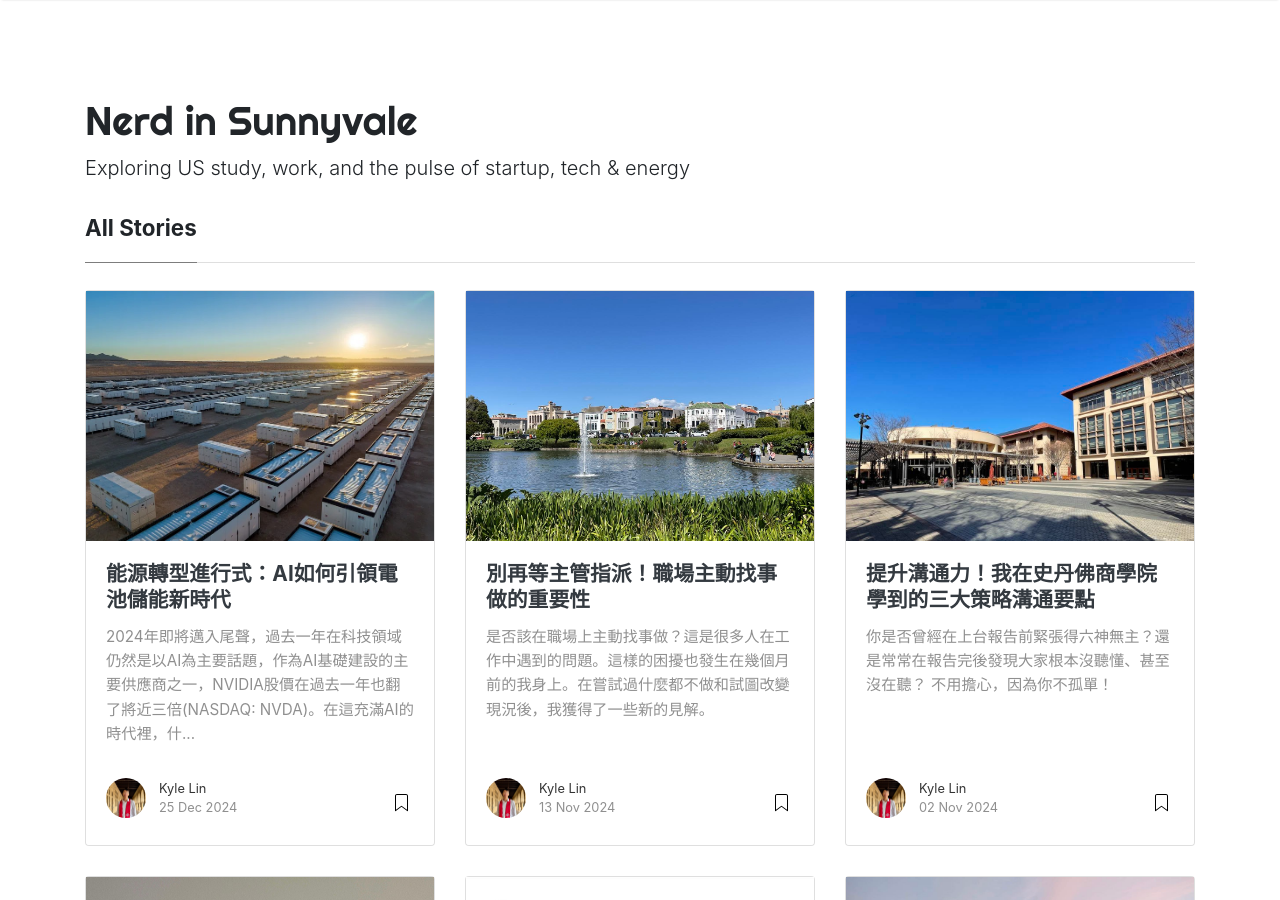
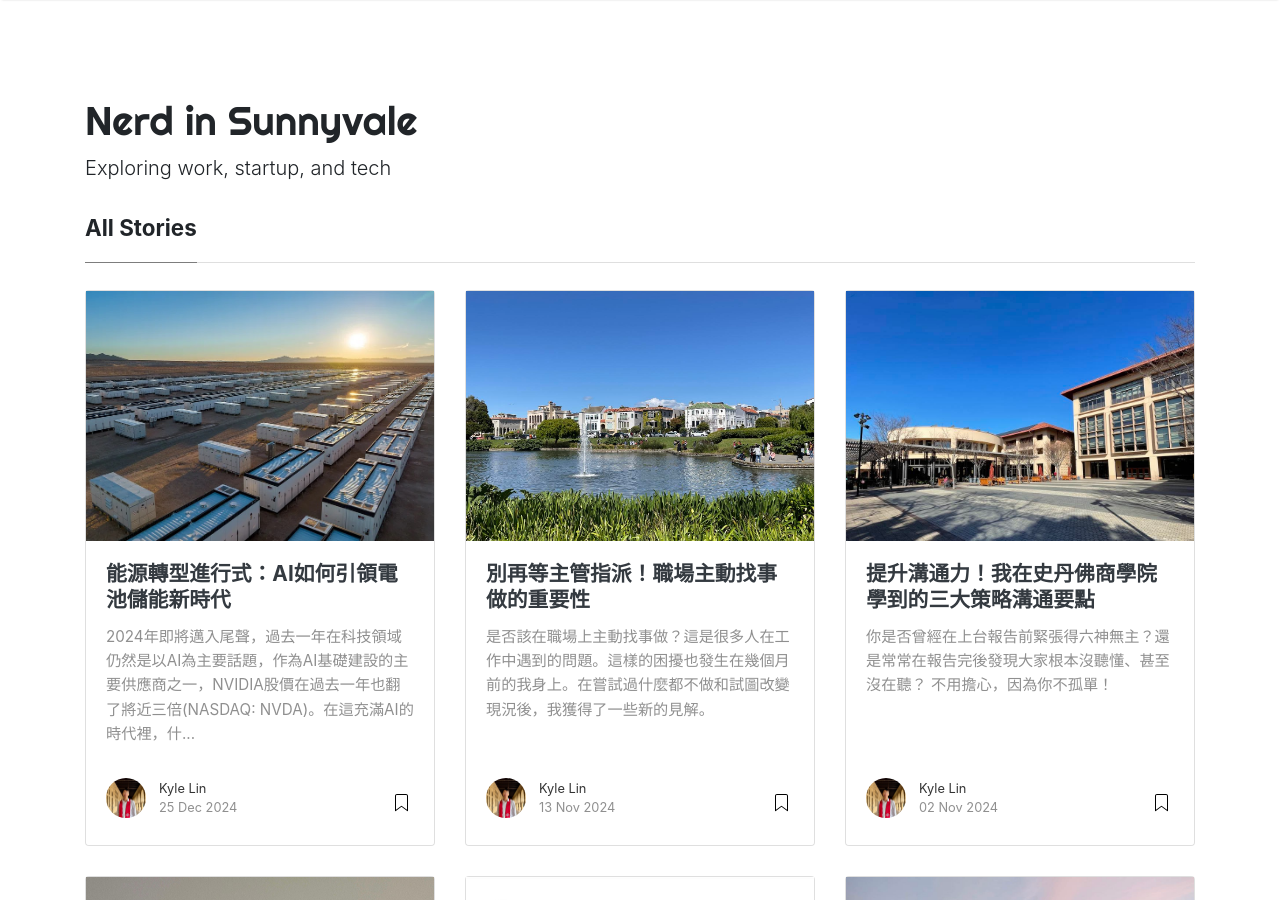
Before and after one commit to PTLin84/blog, a Jekyll site: the page built from index.html, in a window 1280 px wide and 900 px high. Built offline with Jekyll 4.4.1, drawn with Linux system fonts in a browser that asks for light colours; nearby versions of some CDN libraries; the list of posts is cut into pages by our own code.

Commit message:
CONFIG: Updated blog subtitle.

```diff
--- a/_config.yml
+++ b/_config.yml
@@ -1,7 +1,7 @@
 # Site
 name: "Nerd in Sunnyvale"
 title: "Kyle Lin"
-description: "Exploring US study, work, and the pulse of startup, tech & energy"
+description: "Exploring work, startup, and tech"
 logo: 'assets/images/Logo-square.png'
 favicon: 'favicon.ico'
 baseurl: ''
```
